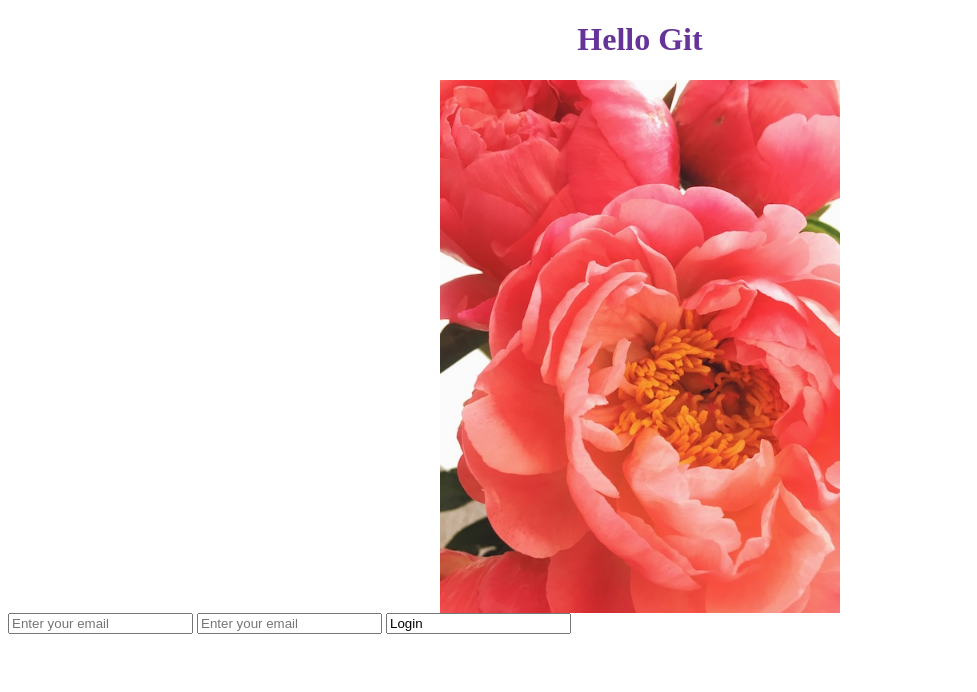
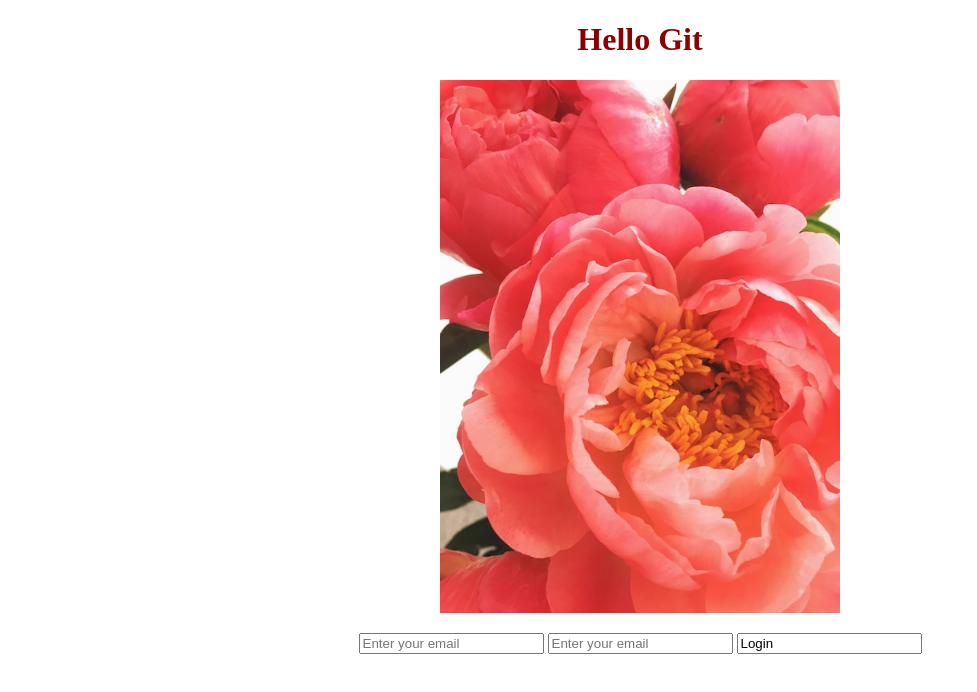
Before and after one commit to KlaraWK/another-test-app, a plain HTML site: page index.html in a window 1280 px wide. Shown: the whole page, without its empty margins (0-977 px from the left). Drawn offline with Linux system fonts and the light colour scheme.

Commit message:
CSS (h1 color, img margin, form center)

```diff
--- a/src/style.css
+++ b/src/style.css
@@ -1,9 +1,14 @@
 h1 {
   text-align: center;
-  color: rebeccapurple;
+  color: darkred;
 }
 
 img {
   display: block;
   margin: 0 auto;
+  margin-bottom: 20px;
 }
+
+form {
+  text-align: center;
+}
```
